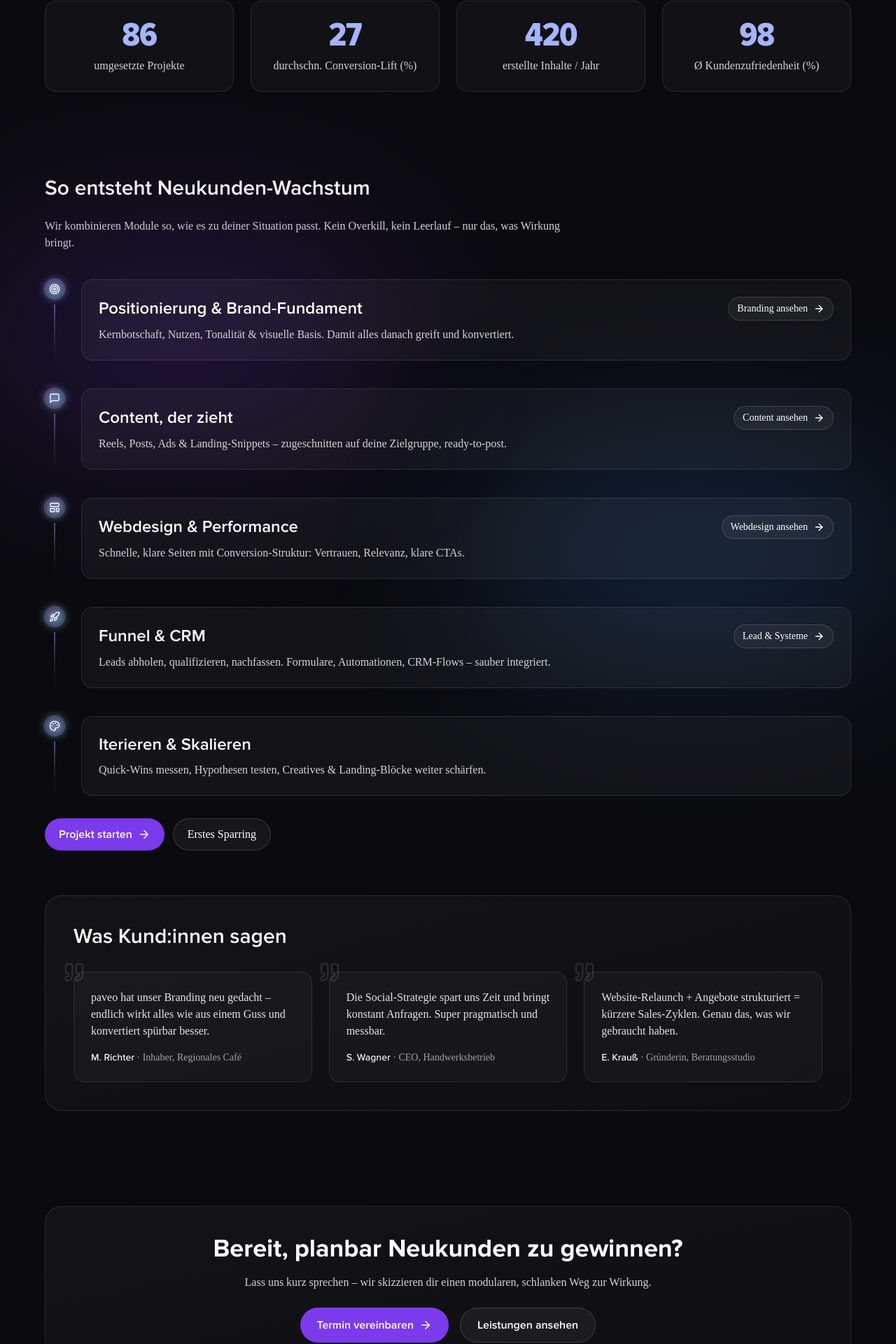
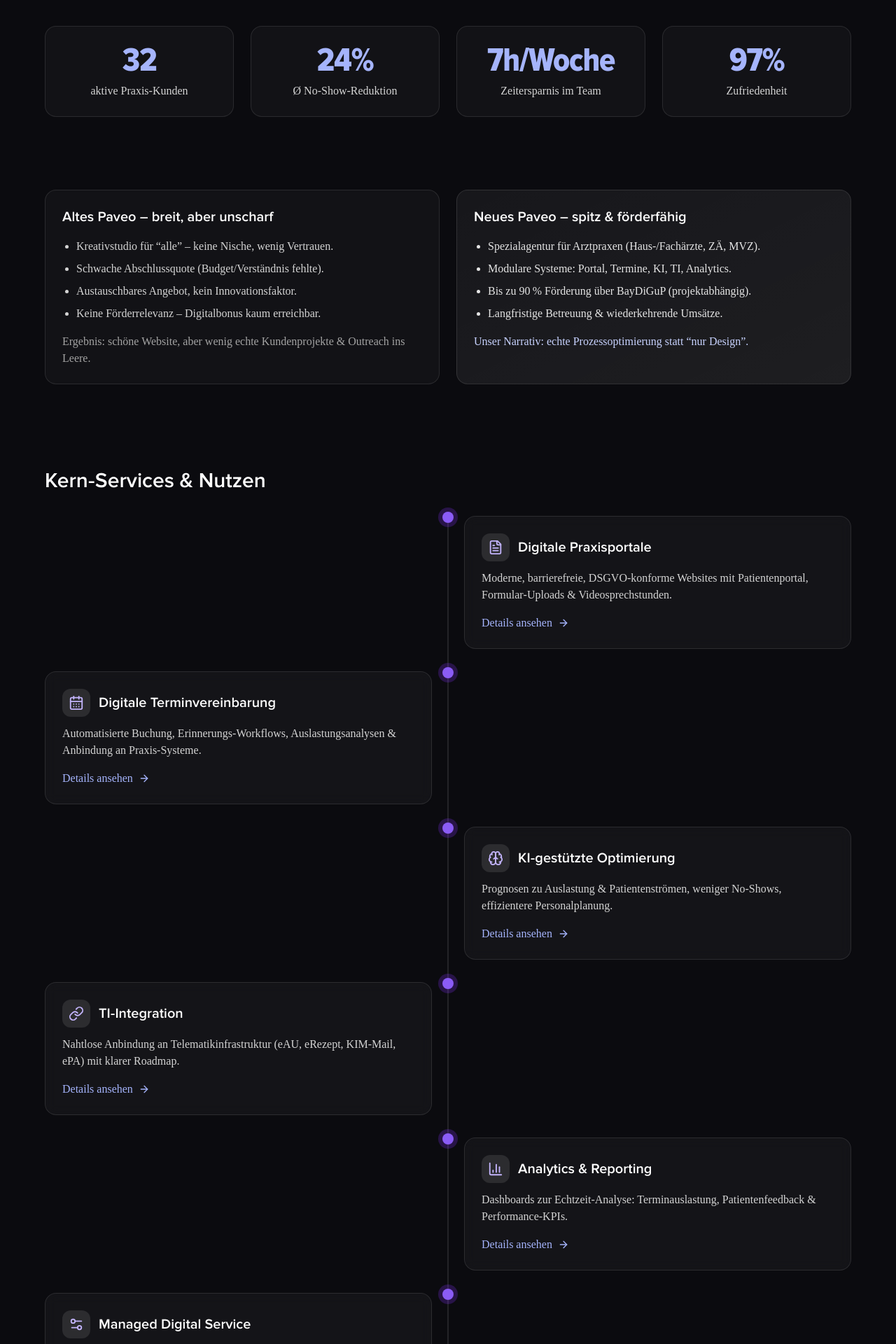
Before and after one commit to cyclebittt/pavewebyyyy, a Next.js app: page / in a window 1280 px wide. Shown: the part 834-2754 px from the top of the page at 70% size. Built offline with nearby package versions, Linux system fonts and the light colour scheme; a web font is replaced by a local one.

Commit message:
Update page.js

```diff
--- a/app/page.js
+++ b/app/page.js
@@ -9,11 +9,15 @@ import 'aos/dist/aos.css';
 import {
   ArrowRight,
   Sparkles,
-  Target,
-  LayoutTemplate,
-  Palette,
-  Rocket,
-  MessageSquare,
+  CalendarDays,
+  ShieldCheck,
+  Activity,
+  Brain,
+  Settings2,
+  Link as LinkIcon,
+  BarChart3,
+  FileText,
+  CheckCircle2,
   Quote,
 } from 'lucide-react';
 
@@ -43,15 +47,12 @@ function useCountUp(target = 0, duration = 1500, start = 0, inView = true) {
   return val;
 }
 
-function Stat({ label, value }) {
+function Stat({ label, value, suffix = '' }) {
   const ref = useRef(null);
   const [visible, setVisible] = useState(false);
 
   useEffect(() => {
-    const io = new IntersectionObserver(
-      ([e]) => setVisible(e.isIntersecting),
-      { threshold: 0.35 }
-    );
+    const io = new IntersectionObserver(([e]) => setVisible(e.isIntersecting), { threshold: 0.35 });
     if (ref.current) io.observe(ref.current);
     return () => io.disconnect();
   }, []);
@@ -62,55 +63,9 @@ function Stat({ label, value }) {
     <div ref={ref} className="rounded-2xl border border-white/10 bg-white/[0.03] p-6 text-center">
       <div className="text-4xl md:text-5xl font-extrabold tracking-tight text-indigo-300">
         {n.toLocaleString('de-DE')}
+        {suffix}
       </div>
       <div className="mt-2 text-neutral-300">{label}</div>
-    </div>
-  );
-}
-
-/* ---------------------------------
-   Service Node (für Service-Pfad)
----------------------------------- */
-function ServiceNode({ icon, title, desc, cta, href, index }) {
-  return (
-    <div className="relative grid grid-cols-[28px,1fr] gap-4 md:gap-6">
-      {/* Node + Tail */}
-      <div className="flex flex-col items-center">
-        <span className="relative z-10 grid place-items-center w-7 h-7 rounded-full bg-white/10 ring-1 ring-white/20">
-          <span className="absolute inset-0 rounded-full bg-gradient-to-br from-violet-400/60 to-sky-300/60 blur-[6px]" />
-          <span className="relative text-white">{icon}</span>
-        </span>
-        {/* Linie nach unten */}
-        <span className="flex-1 w-[2px] bg-gradient-to-b from-violet-400/50 via-white/10 to-transparent mt-2" />
-      </div>
-
-      {/* Content */}
-      <div
-        className="group rounded-2xl border border-white/10 bg-white/[0.04] hover:bg-white/[0.06] transition-colors p-5 md:p-6"
-        data-aos="fade-up"
-        data-aos-delay={index * 120}
-      >
-        <div className="flex items-center justify-between gap-4">
-          <h3 className="text-xl md:text-2xl font-semibold">{title}</h3>
-          {cta && href && (
-            <Link
-              href={href}
-              className="hidden md:inline-flex items-center gap-2 rounded-full border border-white/15 bg-white/5 px-3 py-1.5 text-sm hover:border-white/30"
-            >
-              {cta} <ArrowRight size={16} />
-            </Link>
-          )}
-        </div>
-        <p className="mt-2 text-neutral-300">{desc}</p>
-        {cta && href && (
-          <Link
-            href={href}
-            className="mt-3 inline-flex md:hidden items-center gap-2 text-indigo-300"
-          >
-            {cta} <ArrowRight size={16} />
-          </Link>
-        )}
-      </div>
     </div>
   );
 }
@@ -126,25 +81,76 @@ export default function Home() {
     return () => window.removeEventListener('resize', handleResize);
   }, []);
 
+  // Services als Module (keine Pakete) – nur Nutzen, kein “Buy Now”
+  const modules = [
+    {
+      icon: <FileText size={22} className="text-violet-300" />,
+      title: 'Digitale Praxisportale',
+      desc:
+        'Moderne, barrierefreie, DSGVO‑konforme Websites mit Patientenportal, Formular‑Uploads & Videosprechstunden.',
+      href: '/services/webdesign',
+    },
+    {
+      icon: <CalendarDays size={22} className="text-violet-300" />,
+      title: 'Digitale Terminvereinbarung',
+      desc:
+        'Automatisierte Buchung, Erinnerungs‑Workflows, Auslastungsanalysen & Anbindung an Praxis‑Systeme.',
+      href: '/services/lead',
+    },
+    {
+      icon: <Brain size={22} className="text-violet-300" />,
+      title: 'KI‑gestützte Optimierung',
+      desc:
+        'Prognosen zu Auslastung & Patientenströmen, weniger No‑Shows, effizientere Personalplanung.',
+      href: '/services/content',
+    },
+    {
+      icon: <LinkIcon size={22} className="text-violet-300" />,
+      title: 'TI‑Integration',
+      desc:
+        'Nahtlose Anbindung an Telematikinfrastruktur (eAU, eRezept, KIM‑Mail, ePA) mit klarer Roadmap.',
+      href: '/services/branding',
+    },
+    {
+      icon: <BarChart3 size={22} className="text-violet-300" />,
+      title: 'Analytics & Reporting',
+      desc:
+        'Dashboards zur Echtzeit‑Analyse: Terminauslastung, Patientenfeedback & Performance‑KPIs.',
+      href: '/services/lead',
+    },
+    {
+      icon: <Settings2 size={22} className="text-violet-300" />,
+      title: 'Managed Digital Service',
+      desc:
+        'Laufende Betreuung: Updates, Sicherheit, Monitoring & Schulungen für das gesamte Praxisteam.',
+      href: '/services/branding',
+    },
+  ];
+
   return (
     <div className="font-proxima bg-[#0B0B0F] text-white">
       <Navbar />
 
       {/* HERO */}
       <section className="relative overflow-hidden">
+        {/* kräftiger diagonal-Gradient + zarte Glows */}
         <div className="pointer-events-none absolute inset-0 bg-[radial-gradient(1200px_600px_at_-10%_-10%,rgba(129,51,241,.35),transparent_60%),radial-gradient(900px_600px_at_120%_0%,rgba(56,189,248,.20),transparent_55%),linear-gradient(120deg,#0B0B0F_0%,#0E0E15_60%,#0B0B0F_100%)]" />
-        <div className="relative px-5 md:px-16 pt-20 md:pt-28 pb-24 md:pb-32 text-center max-w-4xl mx-auto">
+        <div className="pointer-events-none absolute -top-24 -left-24 h-[28rem] w-[48rem] rounded-full bg-violet-600/20 blur-[120px]" />
+        <div className="pointer-events-none absolute top-1/3 -right-24 h-[26rem] w-[44rem] rounded-full bg-blue-500/20 blur-[120px]" />
+
+        <div className="relative px-5 md:px-16 pt-20 md:pt-28 pb-20 md:pb-28 text-center max-w-4xl mx-auto">
           <span className="inline-flex items-center gap-2 text-sm text-indigo-300/80 bg-white/5 ring-1 ring-white/10 px-3 py-1 rounded-full">
-            <Sparkles size={16} /> Neukunden durch digitale Systeme
+            <Sparkles size={16} /> Spezialagentur für digitale Praxis‑Lösungen
           </span>
           <h1 className="mt-6 text-4xl md:text-6xl font-extrabold tracking-tight">
-            Wir generieren <span className="text-indigo-300">Neukunden</span> –
-            maßgeschneidert mit Branding, Content, Web & Funnels.
+            Wir gewinnen <span className="text-indigo-300">Neupatient:innen</span> –
+            mit förderfähigen, digitalen Lösungen.
           </h1>
           <p className="mt-6 text-lg md:text-xl text-neutral-300">
-            Keine Paket-Schubladen. Wir bauen dir den Mix, der wirklich wirkt:
-            Sichtbarkeit → Website → Funnel → CRM. Messbar, sauber, skalierbar.
+            Für Haus‑ & Fachärzte, Zahnärzte und Gemeinschaftspraxen: Portale, Termin‑Automatisierung,
+            KI‑Optimierung, TI‑Anbindung & Analytics – als modulare, skalierbare Systeme.
           </p>
+
           <div className="mt-8 flex justify-center gap-4">
             <Link
               href="/request"
@@ -156,17 +162,24 @@ export default function Home() {
               href="/contact"
               className="px-6 py-3 rounded-full border border-white/15 hover:border-white/30 bg-white/5 transition-colors font-semibold"
             >
-              Kontakt aufnehmen
+              Erstes Sparring
             </Link>
+          </div>
+
+          {/* Förder-Hinweis */}
+          <div className="mt-6 flex items-center justify-center gap-2 text-sm text-indigo-200/90">
+            <ShieldCheck size={16} className="text-emerald-400" />
+            Bis zu <strong className="mx-1">90 % förderfähig</strong> über BayDiGuP (je nach Projekt).
           </div>
         </div>
       </section>
 
       {/* TRUST BAR */}
-      <section className="px-5 md:px-16 -mt-8 mb-6">
+      <section className="px-5 md:px-16 -mt-6 mb-8">
         <div className="rounded-2xl border border-white/10 bg-white/[0.04] backdrop-blur-sm p-4 md:p-5">
           <div className="flex flex-wrap items-center justify-center gap-3 md:gap-5">
-            {['KMU • DACH', 'Startups', 'Handwerk', 'Gastro', 'Dienstleister'].map((t, i) => (
+            {['DSGVO‑konform', 'Barrierearm', 'TI‑ready', 'Analytics‑getrieben', 'BayDiGuP‑förderfähig'].map(
+              (t, i) => (
                 <span
                   key={t}
                   data-aos="fade-up"
@@ -175,115 +188,150 @@ export default function Home() {
                 >
                   {t}
                 </span>
-            ))}
+              )
+            )}
           </div>
         </div>
       </section>
 
-      {/* KPIs / ERGEBNISSE */}
-      <section className="px-5 md:px-16 py-10 md:py-14">
+      {/* KPIs */}
+      <section className="px-5 md:px-16 py-8 md:py-12">
         <div className="grid grid-cols-2 md:grid-cols-4 gap-4 md:gap-6">
-          <Stat label="umgesetzte Projekte" value={86} />
-          <Stat label="durchschn. Conversion-Lift (%)" value={27} />
-          <Stat label="erstellte Inhalte / Jahr" value={420} />
-          <Stat label="Ø Kundenzufriedenheit (%)" value={98} />
+          <Stat label="aktive Praxis‑Kunden" value={32} />
+          <Stat label="Ø No‑Show‑Reduktion" value={24} suffix="%" />
+          <Stat label="Zeitersparnis im Team" value={7} suffix="h/Woche" />
+          <Stat label="Zufriedenheit" value={97} suffix="%" />
         </div>
       </section>
 
-      {/* SERVICE-PFAD (kreativ, vertikale Timeline) */}
-      <section className="px-5 md:px-16 py-10 md:py-16">
-        <h2 className="text-2xl md:text-3xl font-semibold mb-6">So entsteht Neukunden-Wachstum</h2>
-        <p className="text-neutral-300 mb-10 max-w-3xl">
-          Wir kombinieren Module so, wie es zu deiner Situation passt. Kein Overkill, kein Leerlauf –
-          nur das, was Wirkung bringt.
+      {/* ALT vs. NEU */}
+      <section className="px-5 md:px-16 py-10 md:py-14">
+        <div className="grid grid-cols-1 md:grid-cols-2 gap-6">
+          {/* Altes Paveo */}
+          <div className="rounded-2xl border border-white/10 bg-white/[0.03] p-6">
+            <h3 className="text-xl font-semibold">Altes Paveo – breit, aber unscharf</h3>
+            <ul className="mt-4 space-y-2 text-neutral-300 list-disc pl-5">
+              <li>Kreativstudio für “alle” – keine Nische, wenig Vertrauen.</li>
+              <li>Schwache Abschlussquote (Budget/Verständnis fehlte).</li>
+              <li>Austauschbares Angebot, kein Innovationsfaktor.</li>
+              <li>Keine Förderrelevanz – Digitalbonus kaum erreichbar.</li>
+            </ul>
+            <p className="mt-4 text-neutral-400">
+              Ergebnis: schöne Website, aber wenig echte Kundenprojekte & Outreach ins Leere.
             </p>
+          </div>
+
+          {/* Neues Paveo */}
+          <div className="rounded-2xl border border-white/10 bg-gradient-to-br from-white/[0.05] to-white/[0.08] p-6">
+            <h3 className="text-xl font-semibold">Neues Paveo – spitz & förderfähig</h3>
+            <ul className="mt-4 space-y-2 text-neutral-200 list-disc pl-5">
+              <li>Spezialagentur für Arztpraxen (Haus‑/Fachärzte, ZÄ, MVZ).</li>
+              <li>Modulare Systeme: Portal, Termine, KI, TI, Analytics.</li>
+              <li>Bis zu 90 % Förderung über BayDiGuP (projektabhängig).</li>
+              <li>Langfristige Betreuung & wiederkehrende Umsätze.</li>
+            </ul>
+            <p className="mt-4 text-indigo-200">
+              Unser Narrativ: echte Prozessoptimierung statt “nur Design”.
+            </p>
+          </div>
+        </div>
+      </section>
+
+      {/* MODULE als Scroll-Path (Top→Bottom) */}
+      <section className="px-5 md:px-16 py-12 md:py-16">
+        <h2 className="text-2xl md:text-3xl font-semibold mb-8">Kern‑Services & Nutzen</h2>
 
         <div className="relative">
-          {/* sanfter, diagonaler Glow hinter der Timeline */}
-          <div className="pointer-events-none absolute -top-16 -left-24 h-72 w-[36rem] rounded-full bg-violet-600/20 blur-[120px]" />
-          <div className="pointer-events-none absolute top-1/3 -right-16 h-72 w-[36rem] rounded-full bg-blue-500/20 blur-[120px]" />
+          {/* Leitlinie */}
+          <div className="absolute left-4 md:left-1/2 -translate-x-0 md:-translate-x-1/2 top-0 bottom-0 w-[2px] bg-white/10" />
 
-          <div className="relative grid gap-10">
-            <ServiceNode
-              index={0}
-              icon={<Target size={16} />}
-              title="Positionierung & Brand‑Fundament"
-              desc="Kernbotschaft, Nutzen, Tonalität & visuelle Basis. Damit alles danach greift und konvertiert."
-              cta="Branding ansehen"
-              href="/services/branding"
-            />
-            <ServiceNode
-              index={1}
-              icon={<MessageSquare size={16} />}
-              title="Content, der zieht"
-              desc="Reels, Posts, Ads & Landing‑Snippets – zugeschnitten auf deine Zielgruppe, ready‑to‑post."
-              cta="Content ansehen"
-              href="/services/content"
-            />
-            <ServiceNode
-              index={2}
-              icon={<LayoutTemplate size={16} />}
-              title="Webdesign & Performance"
-              desc="Schnelle, klare Seiten mit Conversion‑Struktur: Vertrauen, Relevanz, klare CTAs."
-              cta="Webdesign ansehen"
-              href="/services/webdesign"
-            />
-            <ServiceNode
-              index={3}
-              icon={<Rocket size={16} />}
-              title="Funnel & CRM"
-              desc="Leads abholen, qualifizieren, nachfassen. Formulare, Automationen, CRM‑Flows – sauber integriert."
-              cta="Lead & Systeme"
-              href="/services/lead"
-            />
-            <ServiceNode
-              index={4}
-              icon={<Palette size={16} />}
-              title="Iterieren & Skalieren"
-              desc="Quick‑Wins messen, Hypothesen testen, Creatives & Landing‑Blöcke weiter schärfen."
-            />
+          <div className="space-y-8">
+            {modules.map(({ icon, title, desc, href }, i) => (
+              <div
+                key={title}
+                data-aos={fadeDir}
+                data-aos-delay={i * 80}
+                className={`relative flex flex-col md:flex-row items-start gap-4 md:gap-8`}
+              >
+                {/* Marker */}
+                <div className="absolute left-4 md:left-1/2 -translate-x-1 md:-translate-x-1/2 -top-1.5 w-4 h-4 rounded-full bg-violet-500 shadow-[0_0_0_6px_rgba(129,51,241,0.25)]" />
+
+                {/* Card */}
+                <div
+                  className={`w-full md:w-[48%] rounded-2xl border border-white/10 bg-white/[0.04] p-6 backdrop-blur
+                  ${i % 2 === 0 ? 'md:ml-auto' : 'md:mr-auto'}`}
+                >
+                  <div className="flex items-center gap-3">
+                    <div className="w-10 h-10 rounded-xl bg-white/10 flex items-center justify-center">
+                      {icon}
+                    </div>
+                    <h3 className="text-lg md:text-xl font-semibold">{title}</h3>
+                  </div>
+                  <p className="mt-3 text-neutral-300">{desc}</p>
+                  <div className="mt-4">
+                    <Link
+                      href={href}
+                      className="inline-flex items-center gap-2 text-indigo-300 hover:text-indigo-200"
+                    >
+                      Details ansehen <ArrowRight size={16} />
+                    </Link>
+                  </div>
+                </div>
+              </div>
+            ))}
           </div>
         </div>
 
-        <div className="mt-8 flex flex-wrap gap-3">
-          <Link
-            href="/request"
-            className="px-5 py-2.5 rounded-full bg-violet-600 hover:bg-violet-500 transition-colors font-semibold inline-flex items-center gap-2"
-          >
-            Projekt starten <ArrowRight size={18} />
-          </Link>
-          <Link
-            href="/contact"
-            className="px-5 py-2.5 rounded-full border border-white/15 hover:border-white/30 bg-white/5 transition-colors"
-          >
-            Erstes Sparring
-          </Link>
+        {/* Vorteile */}
+        <div className="mt-12 grid grid-cols-1 md:grid-cols-3 gap-6">
+          {[
+            {
+              icon: <ShieldCheck className="text-emerald-400" size={18} />,
+              title: 'Förderfähig',
+              desc: 'Projekte können – je nach Umfang – über BayDiGuP bis zu 90 % gefördert werden.',
+            },
+            {
+              icon: <Activity className="text-sky-300" size={18} />,
+              title: 'Hoher Business‑Impact',
+              desc: 'Weniger No‑Shows, bessere Auslastung, klare Prozesse & messbare Ergebnisse.',
+            },
+            {
+              icon: <Settings2 className="text-violet-300" size={18} />,
+              title: 'Skalierbar & modular',
+              desc: 'Start schlank, erweitere schrittweise – ohne Brüche im System.',
+            },
+          ].map((b, i) => (
+            <div key={i} className="rounded-2xl border border-white/10 bg-white/[0.04] p-6">
+              <div className="inline-flex items-center gap-2 rounded-full bg-white/10 px-3 py-1 text-sm text-indigo-200">
+                {b.icon}
+                <span>{b.title}</span>
+              </div>
+              <p className="mt-3 text-neutral-300">{b.desc}</p>
+            </div>
+          ))}
         </div>
       </section>
 
-      {/* TESTIMONIALS */}
+      {/* TESTIMONIALS (text-only, anonymisiert – ohne Uploads) */}
       <section className="px-5 md:px-16 pb-8 md:pb-14">
         <div className="rounded-3xl border border-white/10 bg-gradient-to-br from-white/[0.04] to-white/[0.02] p-6 md:p-10">
-          <h2 className="text-2xl md:text-3xl font-semibold mb-8">Was Kund:innen sagen</h2>
+          <h2 className="text-2xl md:text-3xl font-semibold mb-8">Erfahrungen aus der Praxis</h2>
           <div className="grid grid-cols-1 md:grid-cols-3 gap-6">
             {[
               {
                 quote:
-                  'paveo hat unser Branding neu gedacht – endlich wirkt alles wie aus einem Guss und konvertiert spürbar besser.',
-                name: 'M. Richter',
-                role: 'Inhaber, Regionales Café',
+                  'Termin‑Automatisierung + Erinnerungen senkten unsere No‑Shows deutlich. Das Team hat jetzt messbar mehr Zeit.',
+                name: 'Hausarztpraxis (Bayern)',
               },
               {
                 quote:
-                  'Die Social-Strategie spart uns Zeit und bringt konstant Anfragen. Super pragmatisch und messbar.',
-                name: 'S. Wagner',
-                role: 'CEO, Handwerksbetrieb',
+                  'Das neue Portal mit Formular‑Uploads beschleunigt Abläufe. Patient:innen finden schneller, was sie brauchen.',
+                name: 'Facharztzentrum (NRW)',
               },
               {
                 quote:
-                  'Website-Relaunch + Angebote strukturiert = kürzere Sales-Zyklen. Genau das, was wir gebraucht haben.',
-                name: 'E. Krauß',
-                role: 'Gründerin, Beratungsstudio',
+                  'Wir sind förderfähig vorgegangen – der Prozess war klar, und das Ergebnis nachhaltig.',
+                name: 'Zahnarztpraxis (Süddeutschland)',
               },
             ].map((t, i) => (
               <figure
@@ -295,10 +343,19 @@ export default function Home() {
                 <Quote className="absolute -top-4 -left-4 w-8 h-8 text-white/10" />
                 <blockquote className="text-neutral-200">{t.quote}</blockquote>
                 <figcaption className="mt-4 text-sm text-neutral-400">
-                  <span className="text-white font-medium">{t.name}</span> · {t.role}
+                  <span className="text-white font-medium">{t.name}</span>
                 </figcaption>
               </figure>
             ))}
+          </div>
+
+          {/* DSGVO/Transparenz */}
+          <div className="mt-6 flex items-start gap-2 text-sm text-[#AEB5C8]">
+            <CheckCircle2 className="shrink-0 text-emerald-400" size={18} />
+            <p>
+              Zitate anonymisiert und sinngemäß zusammengefasst. Keine Bild‑Uploads, kein Tracking‑Overkill –
+              nur saubere Ergebnisse & klare Prozesse.
+            </p>
           </div>
         </div>
       </section>
@@ -307,10 +364,11 @@ export default function Home() {
       <section className="px-5 md:px-16 py-16 md:py-20 text-center">
         <div className="rounded-3xl border border-white/10 bg-gradient-to-br from-white/[0.04] to-white/[0.02] p-10">
           <h2 className="text-3xl md:text-4xl font-bold">
-            Bereit, planbar Neukunden zu gewinnen?
+            Bereit, deine Praxis digital zu stärken?
           </h2>
           <p className="mt-4 text-neutral-300 max-w-2xl mx-auto">
-            Lass uns kurz sprechen – wir skizzieren dir einen modularen, schlanken Weg zur Wirkung.
+            Kurzer Call – klare nächsten Schritte, modulare Planung, optional förderfähig. Wir zeigen dir
+            pragmatisch, was wirklich wirkt.
           </p>
           <div className="mt-6 flex justify-center gap-4">
             <Link
@@ -320,10 +378,10 @@ export default function Home() {
               Termin vereinbaren <ArrowRight size={18} />
             </Link>
             <Link
-              href="/services/branding"
+              href="/contact"
               className="px-6 py-3 rounded-full border border-white/15 hover:border-white/30 bg-white/5 transition-colors font-semibold"
             >
-              Leistungen ansehen
+              Kontakt aufnehmen
             </Link>
           </div>
         </div>
```
Lines whose indentation alone changed are shown as unchanged.
